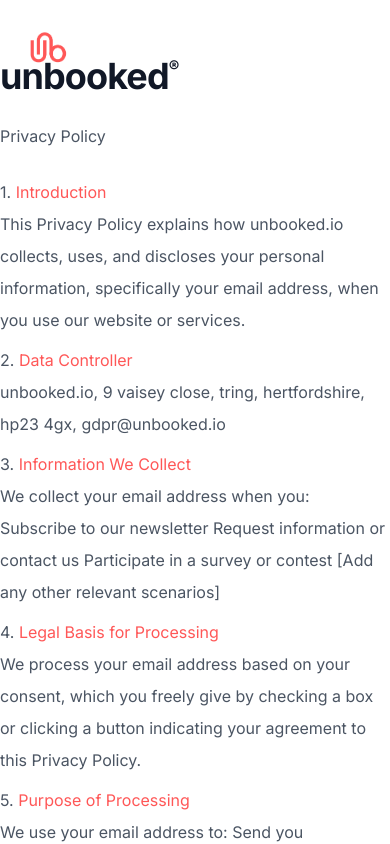
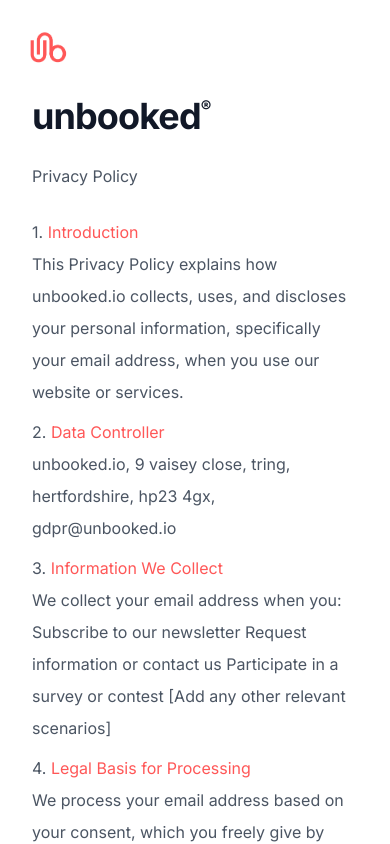
Before and after one commit to technologyconsulting/unbooked.io, a Next.js app: page /privacy-policy in a window 390 px wide. Shown: the top 844 px of the page. Built offline with nearby package versions, Linux system fonts and the light colour scheme.

Commit message:
styling: change padding for mobile view.

```diff
--- a/src/app/privacy-policy/page.tsx
+++ b/src/app/privacy-policy/page.tsx
@@ -2,7 +2,7 @@
 
 function PrivacyPolicy() {
   return (
-    <div className="relative isolate m-auto max-w-4xl pt-14 text-black">
+    <div className="relative isolate m-auto max-w-4xl px-8 pt-24 text-black">
       <h1 className="relative mt-0 text-4xl font-bold tracking-tight text-gray-900 sm:text-6xl">
         unbooked
         <span className="absolute top-[-10px] text-[16px] sm:top-0 sm:text-[24px]">
```
